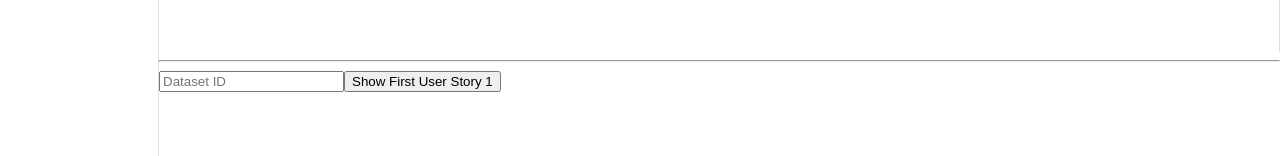
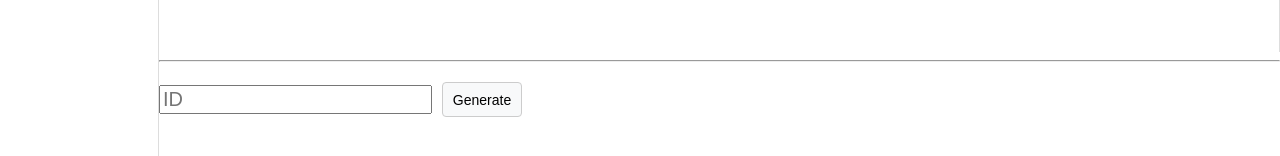
Before and after one commit to shaqiumeiying/1ns1g8tUBC, a React (Create React App) app in the folder frontend/: page / in a window 1280 px wide. Shown: the part 368-524 px from the top of the page. Built offline with nearby package versions, Linux system fonts and the light colour scheme.

Commit message:
userStory 4xx level, graph displaying issue not fixed. dynamic input for argumentField

```diff
--- a/frontend/public/index.html
+++ b/frontend/public/index.html
@@ -24,7 +24,7 @@
       work correctly both with client-side routing and a non-root public URL.
       Learn how to configure a non-root public URL by running `npm run build`.
     -->
-    <title>React App</title>
+    <title>InsightUBC Diana&Simon</title>
   </head>
   <body>
     <noscript>You need to enable JavaScript to run this app.</noscript>
--- a/frontend/src/App.js
+++ b/frontend/src/App.js
@@ -2,27 +2,26 @@ import React from 'react';
 // import { Chart, Series } from 'devextreme-react/chart';
 import Sidebar from "./Sidebar";
 import DatasetForm from "./DatasetForm";
+import UserStory4level from "./UserStory4level";
 
 function App() {
 	// const [dataSource, setDataSource] = useState([]);
 
 	// TODO: this is a placeholder for the actual functionality
-	const handleSubmit = async (event) => {
-	};
-
 	return (
 		<div className="app-container">
 			<Sidebar />
 			<div className="content">
 				<DatasetForm />
 				<hr />
-				<form onSubmit={handleSubmit}>
-					<input name="DatasetID" type="text" placeholder="Dataset ID" required />
-					<button type="submit">Show First User Story 1</button>
-				</form>
+				{/*<form onSubmit={handleSubmit}>*/}
+				{/*	<input name="DatasetID" type="text" placeholder="Dataset ID" required />*/}
+				{/*	<button type="submit">Show First User Story 1</button>*/}
+				{/*</form>*/}
 				{/*<Chart id="chart" dataSource={dataSource}>*/}
 				{/*	<Series valueField="avg" argumentField="id" name="Course Average" type="bar" color="#ffaa66" />*/}
 				{/*</Chart>*/}
+				<UserStory4level />
 			</div>
 		</div>
 	);
--- /dev/null
+++ b/frontend/src/UserStory4level.js
@@ -0,0 +1,217 @@
+import React, { useCallback, useState } from 'react';
+import { Chart, ConstantLine, Export, Label, Legend, Series, ValueAxis, VisualRange } from 'devextreme-react/chart';
+
+function UserStory4level() {
+	const [id, setId] = useState('');
+	const [feedback, setFeedback] = useState('');
+	const [result, setResult] = useState(null);
+	const [noResult, setShowPopup] = useState(false);
+	const highAverage = 80;
+
+	const customizeText = useCallback((arg) => `${arg.valueText}`, []);
+
+	const handleQuery = async (event) => {
+		event.preventDefault();
+
+		if (!id) {
+			setFeedback('ID cannot be empty.');
+			return;
+		}
+
+		try {
+			const query = {
+				WHERE: {
+					AND: [
+						{
+							IS: {
+								[`${id}_dept`]: "cpsc"
+							}
+						},
+						{
+							IS: {
+								[`${id}_id`]: "4*"
+							}
+						},
+						{
+							NOT: {
+								EQ: {
+									[`${id}_year`]: 1900
+								}
+							}
+						}
+					]
+				},
+				OPTIONS: {
+					COLUMNS: [
+						[`${id}_dept`].toString(),
+						[`${id}_id`].toString(),
+						"overallAvg"
+					]
+				},
+				TRANSFORMATIONS: {
+					GROUP: [
+						[`${id}_dept`].toString(),
+						[`${id}_id`].toString()
+					],
+					APPLY: [
+						{
+							overallAvg: {
+								AVG: [`${id}_avg`].toString()
+							}
+						}
+					]
+				}
+			}
+
+			// const query = {
+			// 	WHERE: {
+			// 		AND: [
+			// 			{
+			// 				IS: {
+			// 					sections_dept: "cpsc"
+			// 				}
+			// 			},
+			// 			{
+			// 				IS: {
+			// 					sections_id: "4*"
+			// 				}
+			// 			},
+			// 			{
+			// 				NOT: {
+			// 					EQ: {
+			// 						sections_year: 1900
+			// 					}
+			// 				}
+			// 			}
+			// 		]
+			// 	},
+			// 	OPTIONS: {
+			// 		COLUMNS: [
+			// 			"sections_dept",
+			// 			"sections_id",
+			// 			"overallAvg"
+			// 		]
+			// 	},
+			// 	TRANSFORMATIONS: {
+			// 		GROUP: [
+			// 			"sections_dept",
+			// 			"sections_id"
+			// 		],
+			// 			APPLY: [
+			// 			{
+			// 				overallAvg: {
+			// 					AVG: "sections_avg"
+			// 				}
+			// 			}
+			// 		]
+			// 	}
+			// }
+
+
+			const url = `http://localhost:4321/query`;
+			console.log(id);
+			const response = await fetch(url, {
+				method: 'POST',
+				headers: { 'Content-Type': 'application/json' },
+				body: JSON.stringify(query)
+			});
+
+				const data = await response.json();
+				if (data.result.length === 0) {
+					setShowPopup(true);
+					setFeedback('');
+					setResult(null);
+					console.log(result);
+				} else {
+					setShowPopup(false);
+					setFeedback('Query successful.');
+					setResult(data.result);
+					console.log(typeof result);
+					console.log(result);
+				}
+
+		} catch (error) {
+			setFeedback('Error processing query.');
+			setResult(null);
+			console.log("query not ok");
+		}
+
+		setId('');
+	};
+
+	const customizePoint = useCallback((arg) => {
+		return arg.value > highAverage ? { color: '#f17746', hoverStyle: { color: '#f17746' } } : null;
+	}, [highAverage]);
+
+	const customizeLabel = useCallback((arg) => {
+		return arg.value > highAverage ? { visible: true, backgroundColor: '#f17746' } : null;
+	}, [highAverage]);
+
+	const PopupWindow = ({ message, onClose }) => (
+		<div className="popup-window">
+			<div className="popup-content">
+				<p>{message}</p>
+				<button onClick={onClose}>Close</button>
+			</div>
+		</div>
+	);
+
+	return (
+		<div className="userstory">
+			<form onSubmit={handleQuery} style={{ display: 'flex', alignItems: 'center', marginTop: '20px' }}>
+				<input
+					type="text"
+					className="input-text custom-input"
+					value={id}
+					onChange={(e) => setId(e.target.value)}
+					placeholder="ID"
+					required
+				/>
+				<button type="submit" className="submit-button" style={{ marginLeft: '10px', width: '80px' }}>Generate</button>
+				{feedback && <p style={{ marginLeft: '10px' }}>{feedback}</p>}
+			</form>
+			{result && (
+				<div>
+					<h2>Overall Average of CPSC 4 Level Courses</h2>
+					<Chart
+						id="chart"
+						dataSource={result}
+						customizePoint={customizePoint}
+						customizeLabel={customizeLabel}
+						style={{ width: '900px' }}
+					>
+						<Series
+							valueField="overallAvg"
+							argumentField={`${id}_id`}
+							name="Overall Average"
+							type="bar"
+							color="#4caf50"
+						/>
+						<ValueAxis maxValueMargin={0.01}>
+							<VisualRange startValue={50} />
+							<Label customizeText={customizeText} />
+							<ConstantLine
+								width={2}
+								value={highAverage}
+								color="#f17746"
+								dashStyle="dash"
+							>
+								<Label text="High Average" />
+							</ConstantLine>
+						</ValueAxis>
+						<Legend visible={true} />
+						<Export enabled={true} />
+					</Chart>
+				</div>
+			)}
+			{noResult && (
+				<PopupWindow
+					message="No result found."
+					onClose={() => setShowPopup(false)}
+				/>
+			)}
+		</div>
+	);
+}
+
+export default UserStory4level;
--- a/package.json
+++ b/package.json
@@ -11,6 +11,7 @@
 	"dependencies": {
 		"cors": "^2.8.5",
 		"decimal.js": "10.4.3",
+		"devextreme-react": "^23.2.5",
 		"express": "4.18.2",
 		"fs-extra": "11.1.0",
 		"jszip": "3.10.1",
```
Also changed, not shown: 1 other file (tests, documents, lock files or other folders).
